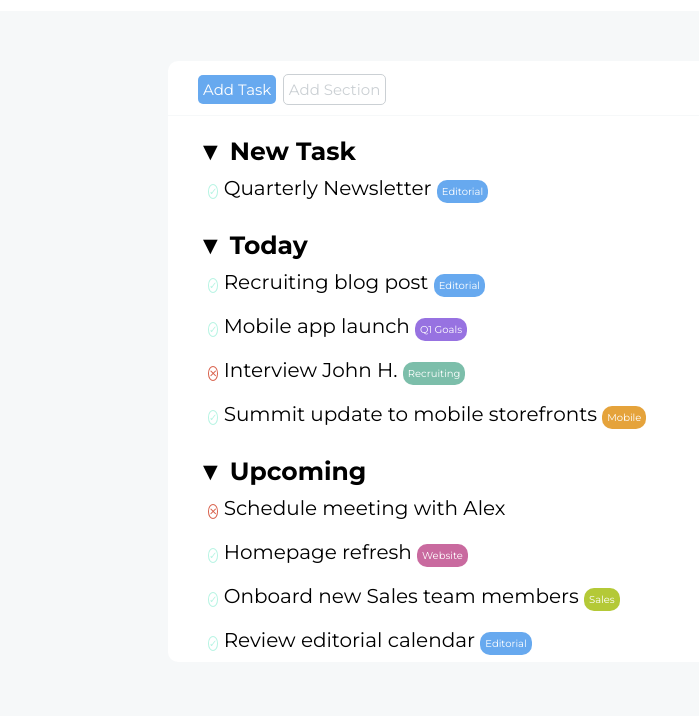
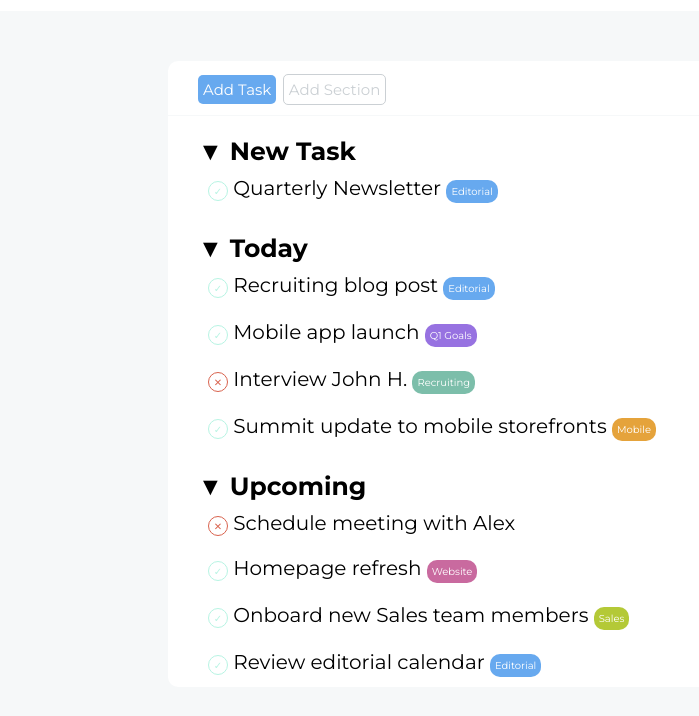
Before and after one commit to alexraduca01/html-css-toboolist, a plain HTML site: page index.html in a window 1280 px wide. Shown: the part 92-808 px from the top of the page, without its empty margins (0-699 px from the left). Drawn offline with Linux system fonts and the light colour scheme.

Commit message:
fixed style errors

```diff
--- a/css/style.css
+++ b/css/style.css
@@ -35,12 +35,22 @@
     border: 1px solid #b7f4e3;
     border-radius: 50%;
     font-size: 0.5em;
+    display: inline-block;
+    width: 20px;
+    height: 20px;
+    text-align: center;
+    line-height: 20px;
 }
 .cross {
     color: #d9624d;
     border: 1px solid #d9624d;
     border-radius: 50%;
     font-size: 0.5em;
+    display: inline-block;
+    width: 20px;
+    height: 20px;
+    text-align: center;
+    line-height: 20px;
 }
 .txt-grey {
     color: #cbd0d4;
@@ -62,6 +72,7 @@
     border-radius: 10px;
     font-size: 0.5em;
     padding: 5px;
+    display: inline-block;
 }
 
 /* Utility */
```
